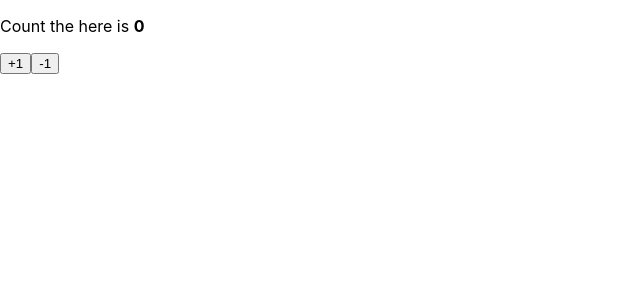
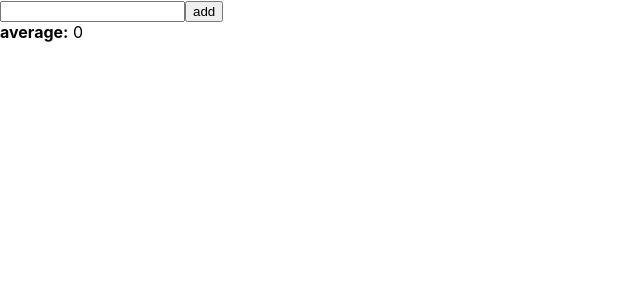
Before and after one commit to es5h/react-hooks-tutorial, a React (Create React App) app: page / in a window 1280 px wide. Shown: the top 300 px of the page, without its empty margins (0-640 px from the left). Built offline with nearby package versions, Linux system fonts and the light colour scheme.

Commit message:
useMemo example

```diff
--- a/src/App.js
+++ b/src/App.js
@@ -1,8 +1,8 @@
 import './App.css';
-import Counter from "./Counter";
+import Average from "./Average";
 
 const App = () => {
-  return <Counter />;
+  return <Average />;
 }
 
 export default App;
--- /dev/null
+++ b/src/Average.js
@@ -0,0 +1,42 @@
+import {useMemo, useState} from "react";
+
+const getAverage = numbers => {
+  console.log("calculating ...");
+  if (numbers.length === 0) return 0;
+  const sum = numbers.reduce((a, b) => a + b);
+  return sum / numbers.length;
+};
+
+const Average = () => {
+  const [list, setList] = useState([]);
+  const [number, setNumber] = useState('');
+
+  const onChange = e => {
+    setNumber(e.target.value);
+  };
+
+  const onInsert = () => {
+    const nextList = list.concat(parseInt(number));
+    setList(nextList);
+    setNumber('');
+  };
+
+  const average = useMemo(()=>getAverage(list), [list])
+
+  return (
+    <div>
+      <input value={number} onChange={onChange} />
+      <button onClick={onInsert}> add </button>
+      <ui>
+        {list.map((value, index) => (
+          <li key={index}> {value} </li>
+        ))}
+      </ui>
+      <div>
+        <b>average:</b> {average}
+      </div>
+    </div>
+  );
+}
+
+export default Average;
```
